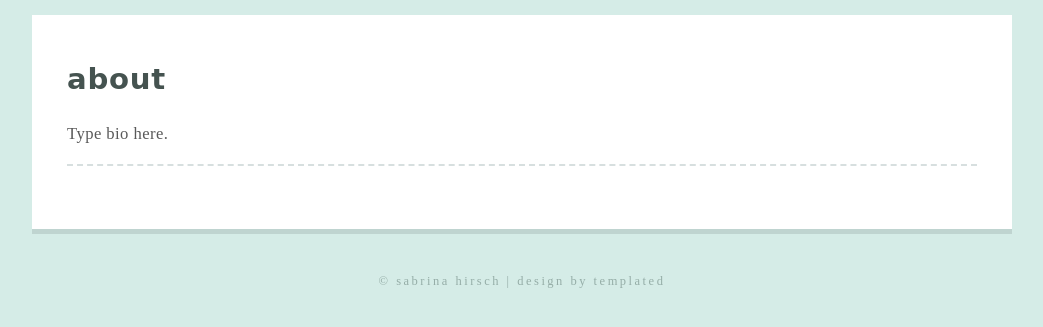
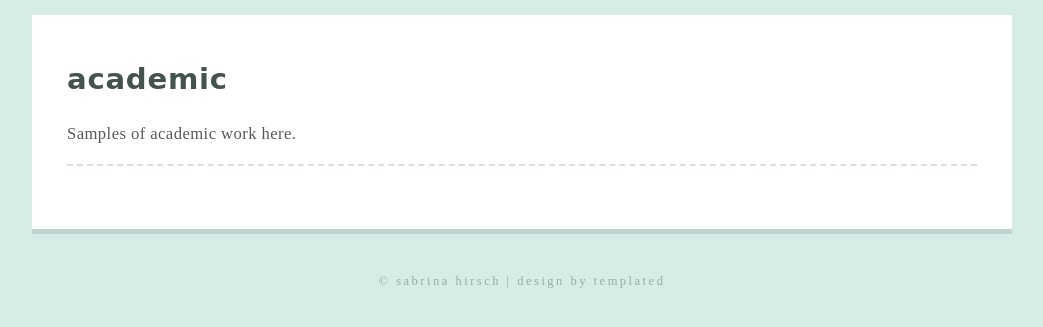
Before and after one commit to sabrinahirsch/sabrinahirsch.github.io, a plain HTML site: page academic.html in a window 1280 px wide. Shown: the part 215-542 px from the top of the page, without its empty margins (118-1161 px from the left). Drawn offline with Linux system fonts and the light colour scheme.

Commit message:
Update academic.html

```diff
--- a/academic.html
+++ b/academic.html
@@ -38,9 +38,9 @@ Released   : 20121119
 			<div id="page">
 				<div id="content">
 					<div class="post">
-						<h2>about</h2>
+						<h2>academic</h2>
 						<p>
-							Type bio here.
+							Samples of academic work here.
 						</p>
 					</div>
 					<div class="post post-last">
```
